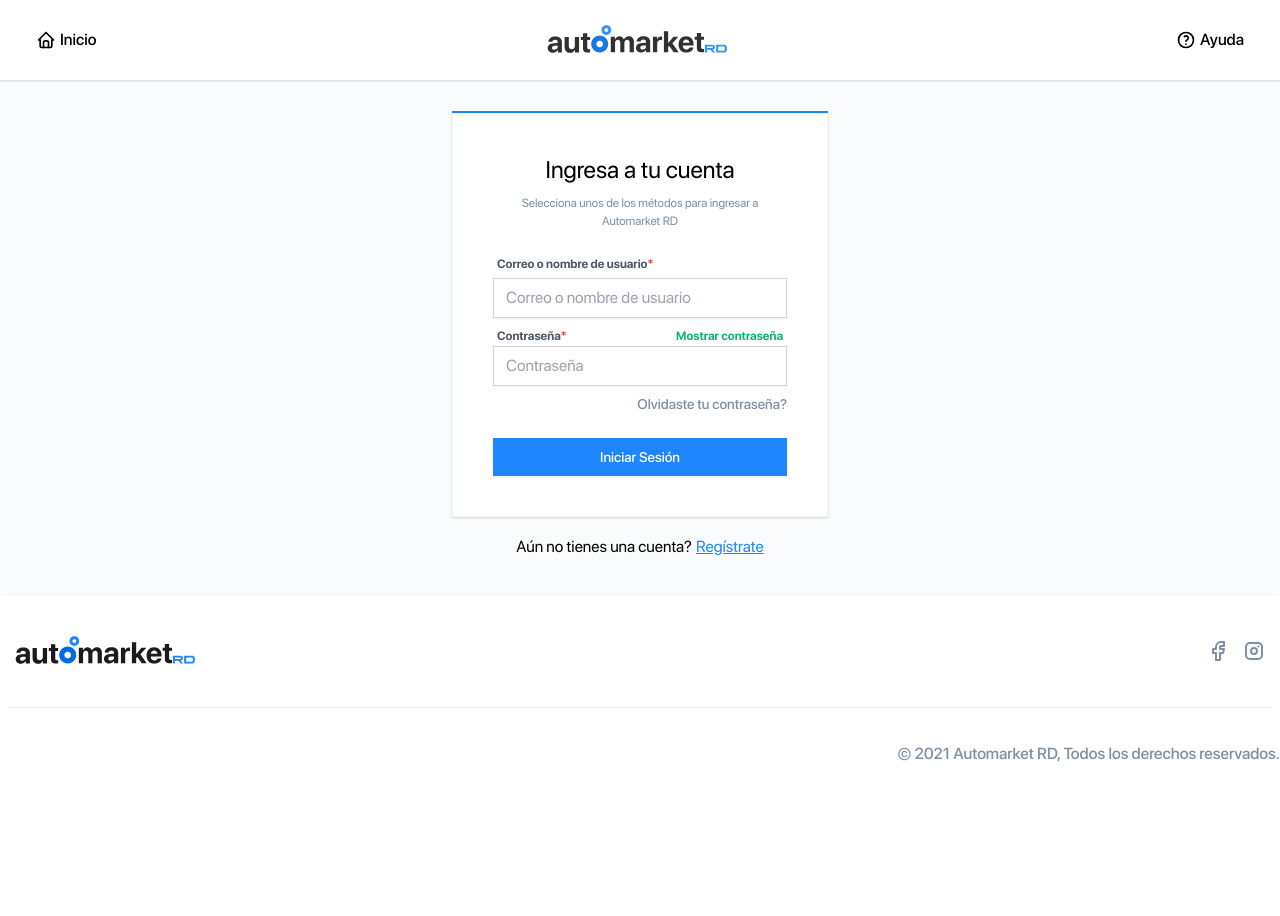
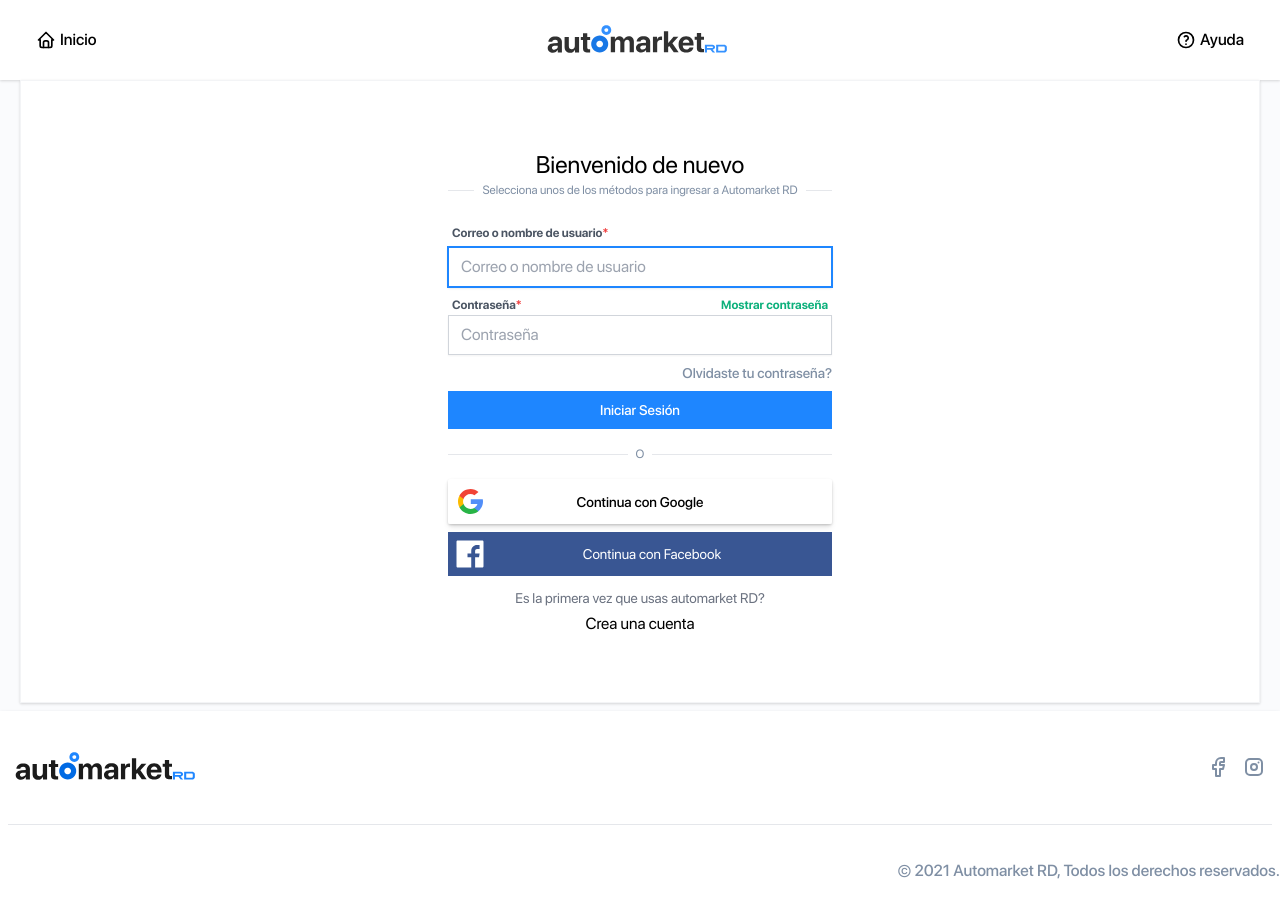
Before and after one commit to Eriickson/PROYECTO-INTEGRADOR-I-PROYECTO-FINAL-CLIENT, a Next.js app: page /login in a window 1280 px wide. Before the commit the page ends 800 px from the top, so only its background shows below. Built offline with nearby package versions, Linux system fonts and the light colour scheme; no server answers.

Commit message:
Agregando funcionalidad al nuevo login

```diff
--- a/package.json
+++ b/package.json
@@ -16,7 +16,7 @@
     "@emotion/core": "^10.1.1",
     "@emotion/react": "^11.1.4",
     "@emotion/styled": "^11.0.0",
-    "@hookform/resolvers": "^1.3.0",
+    "@hookform/resolvers": "^2.5.1",
     "@tabler/icons": "^1.39.1",
     "apexcharts": "^3.25.0",
     "autoprefixer": "^10.2.4",
@@ -69,7 +69,7 @@
     "tailwindcss": "^2.0.2",
     "universal-cookie": "^4.0.4",
     "uuid": "^8.3.2",
-    "yup": "^0.32.8"
+    "yup": "^0.32.9"
   },
   "devDependencies": {
     "@types/jsonwebtoken": "^8.5.1",
--- a/src/auth/providers.ts
+++ b/src/auth/providers.ts
@@ -27,22 +27,26 @@ export const providers = [
       username: { label: "Username", type: "text", placeholder: "jsmith" },
       password: { label: "Password", type: "password" },
     },
-    async authorize(credentials) {
-      try {
-        const { signin } = await graphqlClient<ISigninPayload>({
-          query: SIGNIN_Q,
-          variables: { identifier: credentials.identifier, password: credentials.password },
-        });
-        return {
-          email: signin.email,
-          image: signin.picture,
-          name: signin.name,
-          userId: signin.userId,
-          provider: "credentials",
-        };
-      } catch (err) {
-        return null;
-      }
+    async authorize(credentials: { identifier: string }) {
+      const errorMessage = "Correo electrónico o contraseña incorrectos";
+
+      throw `/login?error=${errorMessage}&identifier=${credentials.identifier}`;
+
+      // try {
+      //   const { signin } = await graphqlClient<ISigninPayload>({
+      //     query: SIGNIN_Q,
+      //     variables: { identifier: credentials.identifier, password: credentials.password },
+      //   });
+      //   return {
+      //     email: signin.email,
+      //     image: signin.picture,
+      //     name: signin.name,
+      //     userId: signin.userId,
+      //     provider: "credentials",
+      //   };
+      // } catch (err) {
+      //   return null;
+      // }
     },
   }),
 ];
--- a/src/core/components/FacebookButton.tsx
+++ b/src/core/components/FacebookButton.tsx
@@ -19,7 +19,7 @@ export const FacebookButton: React.FC<FacebookButtonProps> = ({ label }) => {
   return (
     <div>
       <button
-        className="flex items-center p-1.5 duration-150 hover:opacity-75"
+        className="w-full flex justify-between items-center p-1.5 duration-150 hover:opacity-75"
         style={{ backgroundColor: "#395693" }}
         onClick={() => {
           signIn(providers?.facebook.id);
@@ -27,8 +27,11 @@ export const FacebookButton: React.FC<FacebookButtonProps> = ({ label }) => {
       >
         <div className="bg-white rounded-md">
           <FacebookIcon />
-        </div>{" "}
-        {/* <span className="ml-6 text-sm text-white">{label || "Continua con Facebook"}</span> */}
+        </div>
+        <span className="ml-6 text-sm text-white">{label || "Continua con Facebook"}</span>
+        <div className="invisible bg-white rounded-md">
+          <FacebookIcon />
+        </div>
       </button>
     </div>
   );
--- a/src/core/components/GoogleButton.tsx
+++ b/src/core/components/GoogleButton.tsx
@@ -17,8 +17,9 @@ export const GoogleButton: React.FC<GoogleButtonProps> = ({ label }) => {
   const { providers } = useSelector(({ auth }) => auth);
 
   return (
+    <div className="shadow-md">
       <button
-      className="flex items-center duration-150 border-2 border-transparent rounded-sm shadow select-none hover:text-white hover:bg-pri-500 hover:border-pri-500"
+        className="flex items-center justify-between w-full duration-150 border-2 border-transparent rounded-sm shadow select-none hover:text-white hover:bg-pri-500 hover:border-pri-500"
         onClick={() => {
           signIn(providers?.google.id);
         }}
@@ -26,7 +27,11 @@ export const GoogleButton: React.FC<GoogleButtonProps> = ({ label }) => {
         <div className="p-2 bg-white rounded-sm">
           <GoogleIcon />
         </div>
-      {/* <p className="py-2 text-sm font-medium">{label || "Continua con Google"}</p> */}
+        <p className="py-2 text-sm font-medium">{label || "Continua con Google"}</p>
+        <div className="invisible p-2 bg-white rounded-sm ">
+          <GoogleIcon />
+        </div>
       </button>
+    </div>
   );
 };
--- a/src/core/layouts/LoginLayout.tsx
+++ b/src/core/layouts/LoginLayout.tsx
@@ -47,8 +47,8 @@ export const LoginLayout: React.FC<LoginLayoutProps> = ({ children, BottomCompon
           <TopAlertBanner />
         </div>
         <div className="container">
-          <div className="max-w-sm px-1 mx-auto">{children}</div>
-          <div className="mt-5 text-center">{BottomComponent && <BottomComponent />}</div>
+          <div className="px-1 mx-auto">{children}</div>
+          <div className="mt-2 text-center">{BottomComponent && <BottomComponent />}</div>
         </div>
         <Footer />
       </div>
--- a/src/core/templates/login/home/LoginTemplate.tsx
+++ b/src/core/templates/login/home/LoginTemplate.tsx
@@ -2,7 +2,7 @@ import React, { useState } from "react";
 
 // NextJS
 import Link from "next/link";
-import Router, { useRouter } from "next/router";
+import Router from "next/router";
 
 // Packages
 import axios from "axios";
@@ -18,14 +18,14 @@ import { FormSignin } from "../../signin/home/FormSignin";
 export const LoginTemplate: React.FC = () => {
   const { setGeneralError } = useActions();
   const { csrfToken } = useSelector(({ auth }) => auth);
-  const { query } = useRouter();
-  const [modalState, setModalState] = useState<boolean>(query.signup === "true");
+  const [modalState, setModalState] = useState<boolean>(false);
 
   return (
-    <LoginLayout BottomComponent={query.type === "signup" ? SignIn : SignUp}>
-      <div className="w-full border-t-2 border-pri-500">
-        <div className="p-5 bg-white border border-gray-100 shadow md:p-10">
-          <h1 className="mb-2 text-2xl text-center">Ingresa a tu cuenta</h1>
+    <LoginLayout>
+      <div className="flex-1">
+        <Card notBorderTop >
+          <div className="w-full max-w-sm mx-auto my-14">
+            <h1 className="text-2xl text-center">Bienvenido de nuevo</h1>
             <div className="flex items-center mb-6">
               <hr className="flex-1" />
               <p className="mx-2 text-xs leading-normal text-center text-sec-text">
@@ -35,6 +35,8 @@ export const LoginTemplate: React.FC = () => {
             </div>
             <FormSignin
               onSubmit={async credentials => {
+                console.log(credentials);
+
                 try {
                   await axios.post("http://localhost:8080/api/auth/callback/credentials", {
                     ...credentials,
@@ -46,18 +48,21 @@ export const LoginTemplate: React.FC = () => {
                 }
               }}
             />
-          {/* <div className="flex items-center my-4">
+            <div className="flex items-center my-4">
               <hr className="flex-1" />
-            <p className="mx-2 text-xs leading-normal text-center text-sec-text">
-              O Inicia con
-            </p>
+              <p className="mx-2 text-xs leading-normal text-center text-sec-text">O</p>
               <hr className="flex-1" />
             </div>
-          <div className="flex justify-evenly">
-            <GoogleButton label={query.type === "signup" ? "Registrate con Google" : undefined} />
-            <FacebookButton label={query.type === "signup" ? "Registrate con Facebook" : undefined} />
-          </div> */}
+            <div className="mb-3 space-y-2">
+              <GoogleButton />
+              <FacebookButton />
             </div>
+            <div className="flex flex-col items-center">
+              <p className="text-sm font-light text-gray-500 mb-1.5">Es la primera vez que usas automarket RD?</p>
+              <button>Crea una cuenta</button>
+            </div>
+          </div>
+        </Card>
       </div>
       <Modal notCloseModalZone state={modalState} setState={setModalState} centerContent>
         <div className="w-full max-w-xl mx-auto">
@@ -67,32 +72,14 @@ export const LoginTemplate: React.FC = () => {
               Antes de contiunar deberás completar las informaciones necesarias para tener una cuenta de{" "}
               <strong>automarket RD</strong>
             </p>
-            <div className="flex items-center">
+            {/* <div className="flex items-center">
               <Link href={{ pathname: "/signup/register", query: { token: query.token } }}>
                 <a className="mx-auto btn pri">Completar perfil</a>
               </Link>
-            </div>
+            </div> */}
           </Card>
         </div>
       </Modal>
     </LoginLayout>
   );
 };
-
-const SignIn: React.FC = () => (
-  <p className="mb-2">
-    <span className="mr-1">Ya tienes una cuenta?</span>
-    <Link href={{ pathname: "/login", query: { type: "signin" } }}>
-      <a className="underline text-pri-500">Inicia sesión</a>
-    </Link>
-  </p>
-);
-
-const SignUp: React.FC = () => (
-  <p className="mb-2">
-    <span className="mr-1">Aún no tienes una cuenta?</span>
-    <Link href={{ pathname: "/login", query: { type: "signup" } }}>
-      <a className="underline text-pri-500">Regístrate</a>
-    </Link>
-  </p>
-);
--- a/src/core/templates/signin/home/FormSignin.tsx
+++ b/src/core/templates/signin/home/FormSignin.tsx
@@ -1,54 +1,46 @@
-import React, { useState } from "react";
+import React, { useEffect, useState } from "react";
 
 // Next
 import Link from "next/link";
+import { useRouter } from "next/router";
 
 // Packages
 import { useForm } from "react-hook-form";
-import { yupResolver } from "@hookform/resolvers/yup";
-import * as yup from "yup";
+
+// Redux
+import { useActions } from "@/store/hooks";
+
+// My Elements
+import { FormSignInResolver, IFormSignInOnSubmit } from "@/validations";
 
 // My Components
 import { ErrorComponent } from "src/core/components";
+import { useSelector } from "@/store/hooks";
 
-// Types and Interfaces
-export interface ISignin {
-  identifier: string;
-  password: string;
-  remember: boolean;
+interface FromSigninProps {
+  onSubmit: (values: IFormSignInOnSubmit) => void;
 }
 
-interface FromSigninProps {
-  onSubmit: (values: ISignin) => void;
-}
-
-// Variables and Constants
-const schema = yup.object().shape({
-  identifier: yup
-    .string()
-    .required("Identificador obligatorio")
-    .min(6, "Mínimo 6 caracteres")
-    .max(50, "Máximo 50 caracteres"),
-  password: yup
-    .string()
-    .required("Contraseña obligatoria")
-    .min(8, "Mínimo 8 caracteres")
-    .max(25, "Máximo 25 caracteres"),
-  // remember: yup.boolean(),
-});
-
 export const FormSignin: React.FC<FromSigninProps> = ({ onSubmit }) => {
+  const { csrfToken } = useSelector(({ auth }) => auth);
+  const { setAlertBanner } = useActions();
+  const router = useRouter();
   const {
+    register,
     handleSubmit,
-    register,
     formState: { errors },
-  } = useForm({
-    resolver: yupResolver(schema),
-  });
+  } = useForm({ resolver: FormSignInResolver });
   const [showPassword, setShowPassword] = useState<boolean>(false);
 
+  useEffect(() => {
+    document.getElementById("identifier")?.focus();
+    if(router.query.error) setAlertBanner({ isActive: true, message: String(router.query.error), type: "DANGER" });
+
+  }, []);
+
   return (
-    <form id="signinForm" onSubmit={handleSubmit(onSubmit)}>
+    <form method="post" action="/api/auth/callback/credentials">
+      <input name="csrfToken" type="hidden" defaultValue={csrfToken} />
       <div className="mb-1">
         <div className="mb-2">
           <div className="flex items-center justify-between mb-1 text-xs">
@@ -63,6 +55,9 @@ export const FormSignin: React.FC<FromSigninProps> = ({ onSubmit }) => {
             id="identifier"
             className={`w-full form-control ${errors.identifier && "danger"}`}
             placeholder="Correo o nombre de usuario"
+            defaultValue={router.query.identifier}
+            minLength={6}
+            required
             {...register("identifier")}
           />
           <ErrorComponent name="identifier" error={errors} />
@@ -88,13 +83,15 @@ export const FormSignin: React.FC<FromSigninProps> = ({ onSubmit }) => {
             className={`w-full form-control ${errors.password && "danger"}`}
             type={showPassword ? "text" : "password"}
             placeholder="Contraseña"
+            minLength={8}
+            required
             autoComplete="on"
             {...register("password")}
           />
           <ErrorComponent name="password" error={errors} />
         </div>
       </div>
-      <div className="flex justify-end mb-6">
+      <div className="flex justify-end mb-2">
         {/* <label htmlFor="recordarme" className="text-sm cursor-pointer select-none">
           <input id="recordarme" name="remember" type="checkbox" className="mr-1 transform scale-75" ref={register} />
           Recordarme
--- /dev/null
+++ b/src/validations/formSignIn.ts
@@ -0,0 +1,24 @@
+import { yupResolver } from "@hookform/resolvers/yup";
+import * as yup from "yup";
+
+export type IFormSignInOnSubmit = {
+  identifier: string;
+  password: string;
+};
+
+// Variables and Constants
+const schema = yup.object().shape({
+  identifier: yup
+    .string()
+    .required("Identificador obligatorio")
+    .min(6, "Mínimo 6 caracteres")
+    .max(50, "Máximo 50 caracteres"),
+  password: yup
+    .string()
+    .required("Contraseña obligatoria")
+    .min(8, "Mínimo 8 caracteres")
+    .max(25, "Máximo 25 caracteres"),
+  // remember: yup.boolean(),
+});
+
+export const FormSignInResolver = yupResolver(schema);
--- /dev/null
+++ b/src/validations/index.ts
@@ -0,0 +1 @@
+export * from "./formSignIn";
--- a/tsconfig.json
+++ b/tsconfig.json
@@ -53,6 +53,7 @@
       "@/server": ["src/server"],
       "@/auth": ["src/auth"],
       "@/shared": ["src/shared"],
+      "@/validations": ["src/validations"],
       "@/config": ["src/config"]
     } /* A series of entries which re-map imports to lookup locations relative to the 'baseUrl'. */,
     // "rootDirs": [],                        /* List of root folders whose combined content represents the structure of the project at runtime. */
```
Also changed, not shown: 2 other files (tests, documents, lock files or other folders). Lines whose indentation alone changed are shown as unchanged.
